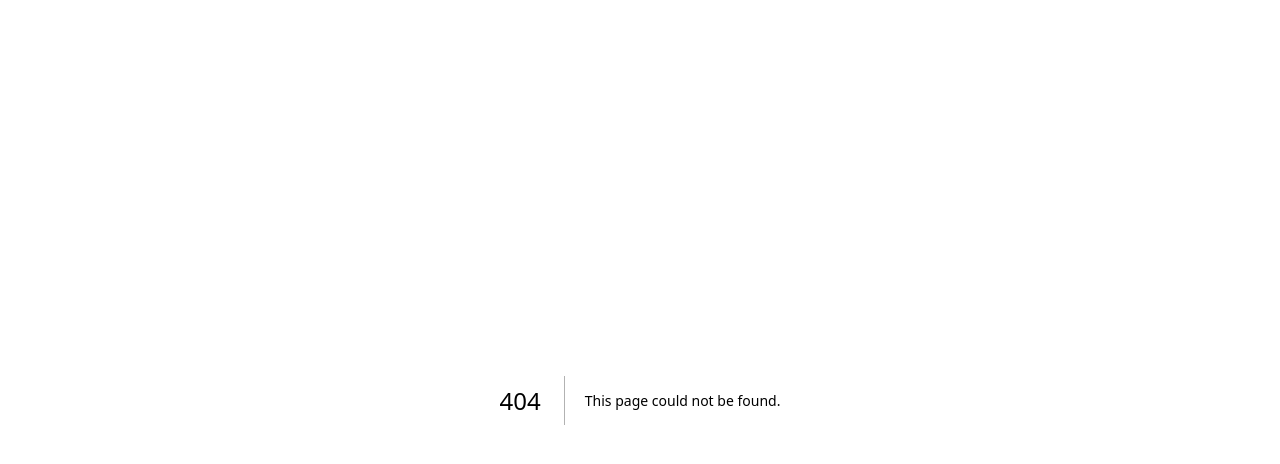
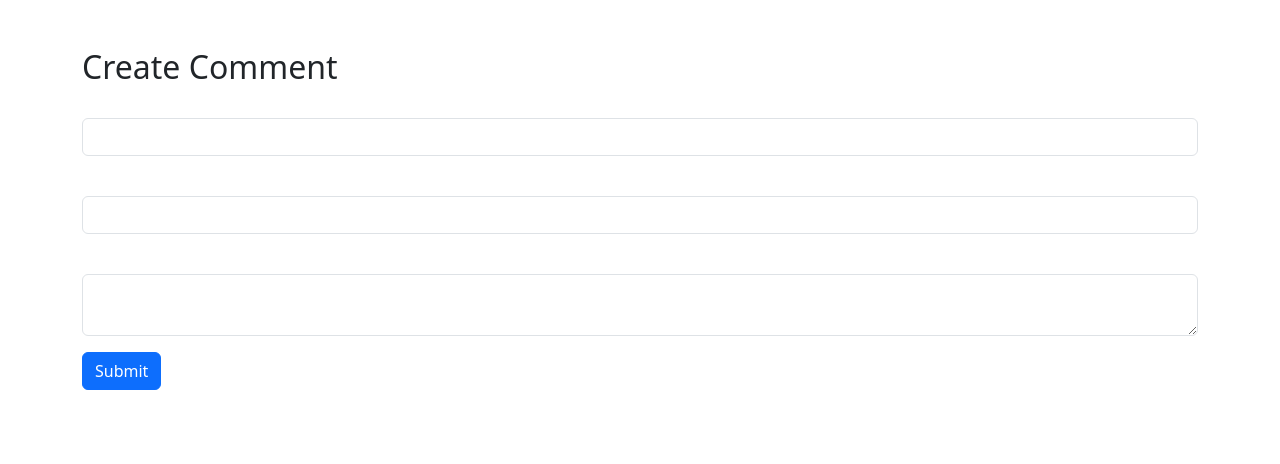
Before and after one commit to rudynurafif/nextjs-blogpost, a Next.js app: page /create-comment in a window 1280 px wide. Before the commit this address had no page. Shown: the top 464 px of the page. Built offline with nearby package versions, Linux system fonts and the light colour scheme.

Commit message:
basic create comment page

```diff
--- /dev/null
+++ b/src/pages/create-comment.js
@@ -0,0 +1,67 @@
+import React from 'react';
+import { useState } from 'react';
+import { useRouter } from 'next/router';
+
+const CreateComment = () => {
+  const [name, setName] = useState('');
+  const [email, setEmail] = useState('');
+  const [body, setBody] = useState('');
+  const [error, setError] = useState('');
+
+  const router = useRouter();
+
+  const handleSubmit = (e) => {
+    e.preventDefault();
+
+    if (name === '' || email === '' || body === '') {
+      setError('All fields are required');
+      return;
+    }
+    if (!/\S+@\S+\.\S+/.test(email)) {
+      setError('Email is invalid');
+      return;
+    }
+
+    router.push('/dashboard');
+  };
+
+  return (
+    <div className='container mt-5'>
+      <h2>Create Comment</h2>
+      {error && <p className='text-danger'>{error}</p>}
+      <form onSubmit={handleSubmit}>
+        <div className='mb-3'>
+          <label className='form-label' Name></label>
+          <input
+            type='text'
+            className='form-control'
+            value={name}
+            onChange={(e) => setName(e.target.value)}
+          />
+        </div>
+        <div className='mb-3'>
+          <label className='form-label' Name></label>
+          <input
+            type='email'
+            className='form-control'
+            value={email}
+            onChange={(e) => setEmail(e.target.value)}
+          />
+        </div>
+        <div className='mb-3'>
+          <label className='form-label' Name></label>
+          <textarea
+            className='form-control'
+            value={body}
+            onChange={(e) => setBody(e.target.value)}
+          />
+        </div>
+        <button type='submit' className='btn btn-primary'>
+          Submit
+        </button>
+      </form>
+    </div>
+  );
+};
+
+export default CreateComment;
--- a/src/pages/dashboard.js
+++ b/src/pages/dashboard.js
@@ -10,8 +10,6 @@ const Dashboard = () => {
   const [globalFilter, setGlobalFilter] = useState('');
 
   useEffect(() => {
-
-
     fetch('https://jsonplaceholder.typicode.com/comments')
       .then((response) => response.json())
       .then((data) => setComments(data));
--- a/src/pages/index.js
+++ b/src/pages/index.js
@@ -1,3 +1,12 @@
+import { useEffect } from 'react';
+import { useRouter } from 'next/router';
+
 export default function Home() {
-  return <main>This Home Page</main>;
+  const router = useRouter();
+
+  useEffect(() => {
+    router.push('/login');
+  }, []);
+
+  return null;
 }
```
